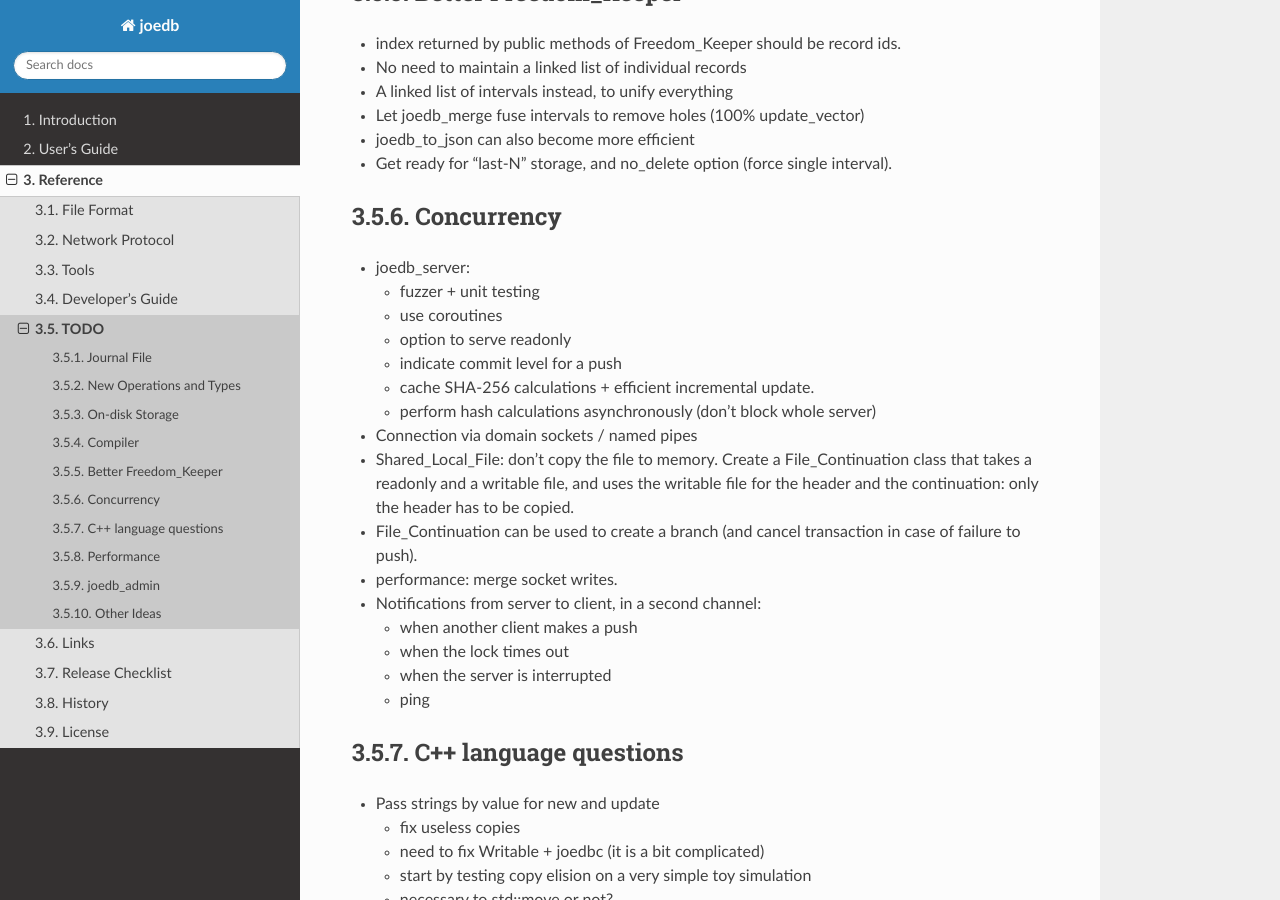
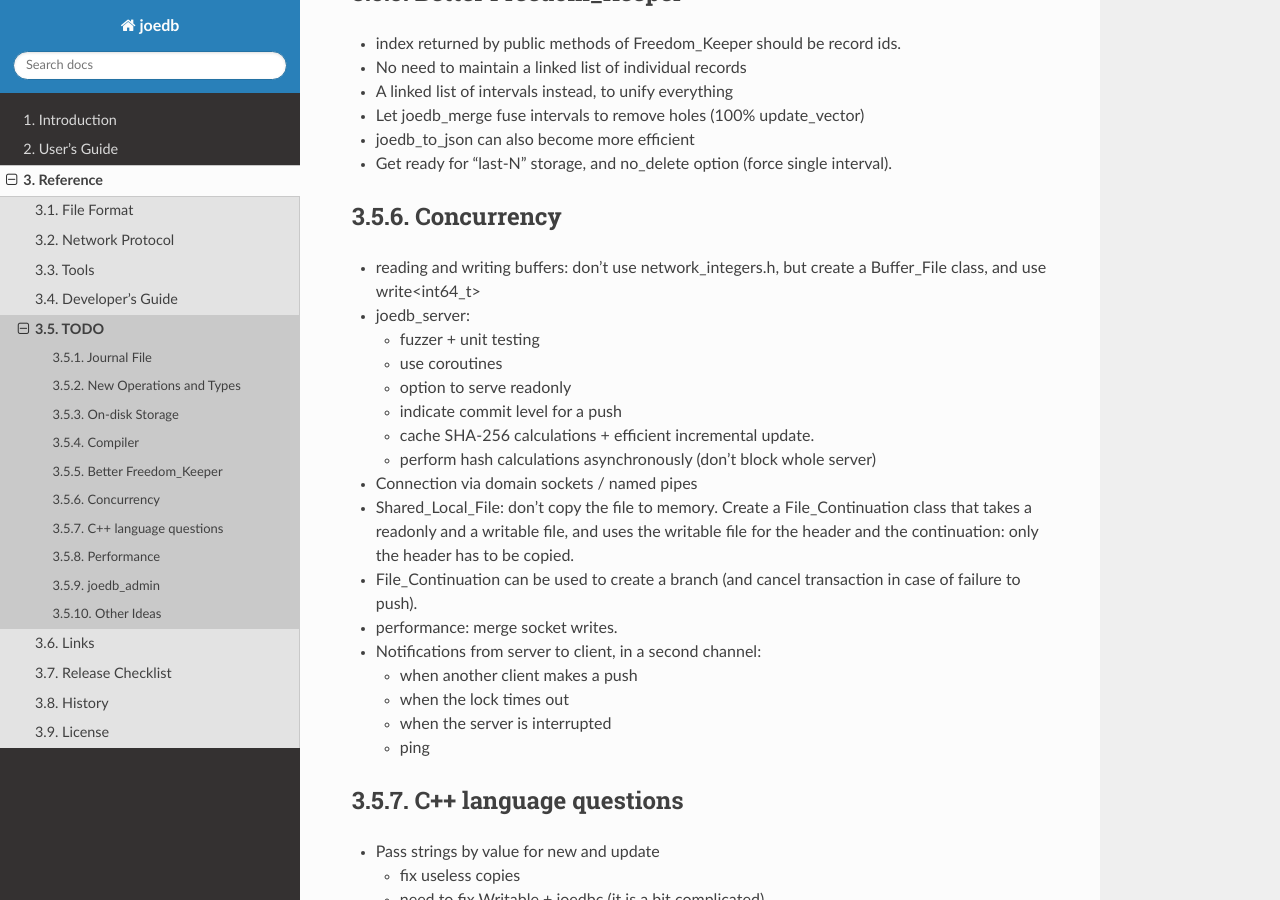
Before and after one commit to Remi-Coulom/joedb, a Sphinx documentation site: the page built from doc/source/todo.rst, in a window 1280 px wide and 900 px high, scrolled down 1753 px. Built offline with Sphinx 7.4.7 and the Read the Docs theme 2.0.0, drawn with Linux system fonts in a browser that asks for light colours; formulas are drawn with MathJax 3.

Commit message:
good idea

```diff
--- a/doc/source/todo.rst
+++ b/doc/source/todo.rst
@@ -89,6 +89,8 @@ Better Freedom_Keeper
 
 Concurrency
 -----------
+- reading and writing buffers: don't use network_integers.h, but create a
+  Buffer_File class, and use write<int64_t>
 - joedb_server:
 
   - fuzzer + unit testing
```
